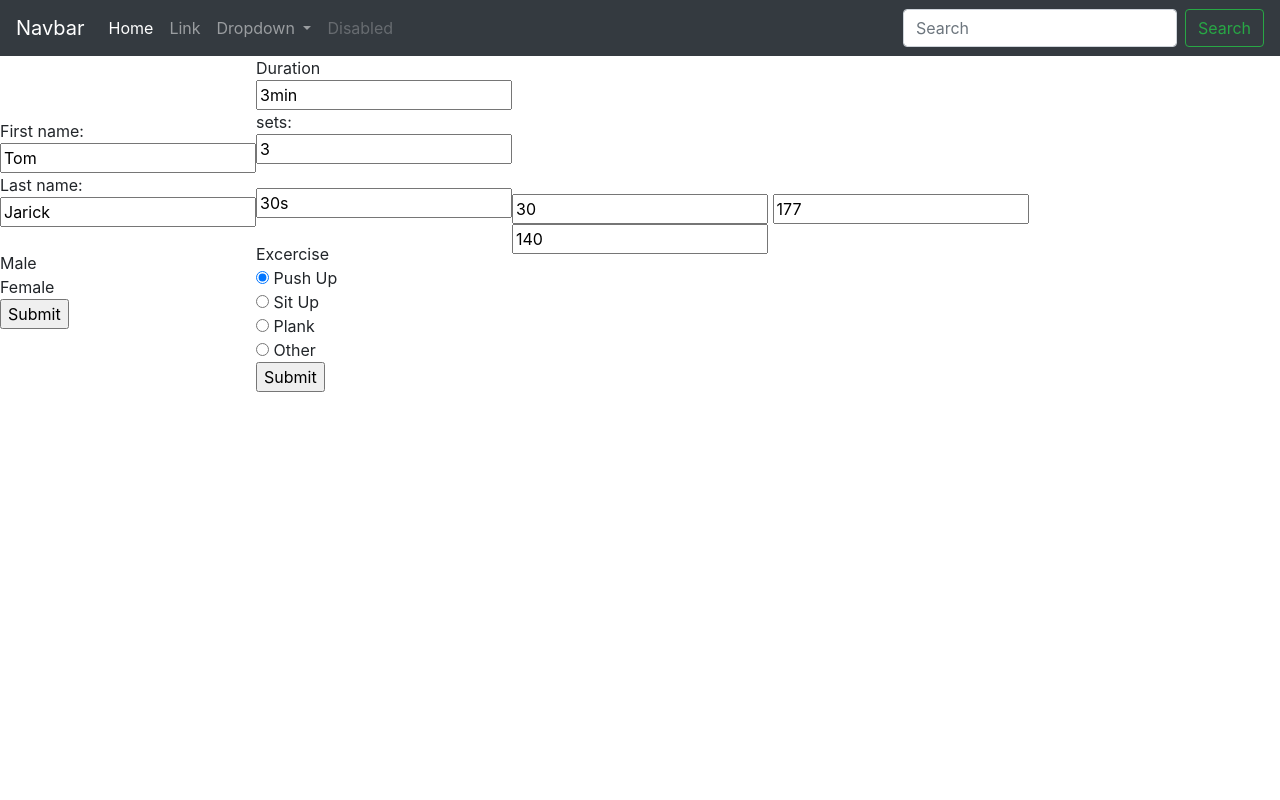
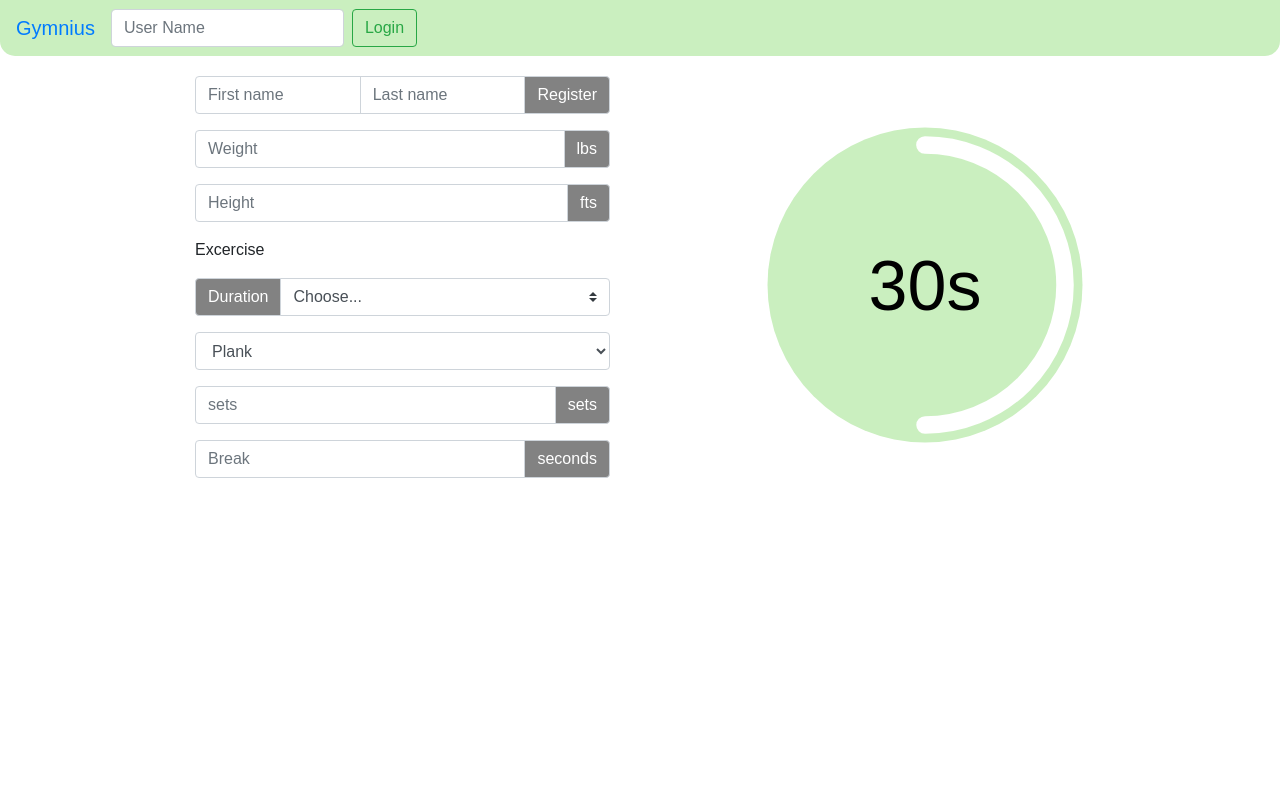
Before and after one commit to Tom-Jarick/gymius, a Django app: page / in a window 1280 px wide. Run offline with Django 3.2, Linux system fonts and the light colour scheme; some libraries are stand-ins or nearby versions.

Commit message:
justified layout style

```diff
--- a/gymnius/settings.py
+++ b/gymnius/settings.py
@@ -26,6 +26,7 @@ SECRET_KEY = '5+=w63m1_nq$v6*!7t!9hayxoxzu7%n72j&9ttd3dzrb^(l)qz'
 DEBUG = True
 
 ALLOWED_HOSTS = ['*']
+
 
 
 # Application definition
@@ -126,6 +127,7 @@ USE_TZ = True
 # Static files (CSS, JavaScript, Images)
 # https://docs.djangoproject.com/en/2.2/howto/static-files/
 
+
 STATIC_URL = '/static/'
 STATIC_ROOT = os.path.join(BASE_DIR,"static_in_env","static_root")
 STATICFILES_DIRS=(
--- a/static_in_pro/our_static/css/base.css
+++ b/static_in_pro/our_static/css/base.css
@@ -1,8 +1,46 @@
+
+:root {
+--white: rgba(239,251,235, 1);
+--darkgreen: rgba(0,149,0, 1);
+--lightgreen: rgb(202, 239, 191);
+--darkgrey: rgba(70,70,70, 1);
+--lightgrey: rgba(130,130,130, 1);
+}
+* {
+    box-sizing: border-box;
+  }
+body{
+    font-family: "Libre Baskerville",Arial,sans-serif;
+    background-color:var(white);
+
+    font-weight: 300;
+    margin: 0;
+    padding: 0;
+
+   }
 .basic-form{
     display: flex;
     justify-content: space-evenly;
     align-items: center;;
+    color: var(--lightgreen);
+
 }
 .hide{
     display:none
 }
+
+.nav-back{
+    background-color: var(--lightgreen);
+    color: var(--darkgrey);
+    border-radius: 0px 0px 15px 15px;
+
+}
+label.input-group-text,button.input-group-text,span.input-group-text{
+    background-color: var(--lightgrey);
+    color: white;
+}
+
+
+.content-box{
+   margin-top: 20px;
+}
--- /dev/null
+++ b/workouts/templates/graph.html
@@ -0,0 +1,2 @@
+{% block clock %}
+{% endblock %}
--- a/workouts/templates/workouts/base.html
+++ b/workouts/templates/workouts/base.html
@@ -1,7 +1,8 @@
 {% load staticfiles %}
 {% include 'workouts/source.html' %}
 {% include 'workouts/navBar.html' %}
-{% include 'workouts/clock.html' %}
+
+{% include 'workouts/graph.html' %}
 <!DOCTYPE html>
 <html lang="en" class="full-height">
 
@@ -15,13 +16,19 @@
 
 <body >
 
-{% block navBar %}
+{% block navBar%}
 {% endblock %}
+
 
 {% block content %}
 {% endblock %}
 
-{% block clock %}
+<!-- forms and input -->
+
+
+
+<!-- display historical data of user's excercise -->
+{% block graph %}
 {% endblock %}
 </body>
 
--- a/workouts/templates/workouts/clock.html
+++ /dev/null
@@ -1,3 +0,0 @@
-{% block clock%}
-
-{% endblock%}
--- a/workouts/templates/workouts/content.html
+++ b/workouts/templates/workouts/content.html
@@ -1,41 +1,95 @@
-{% extends 'workouts/base.html'%}
+{% include 'workouts/base.html'%}
 
 {% block content %}
+<div class="container content-box">
+  <div class="row justify-content-md-center">
+    <div class="col-5 align-self-center">
+      <div class="container ">
+        <div class="form-group input-group ">
+
+          <input type="text" placeholder="First name" aria-label="First name" class="form-control">
+          <input type="text" placeholder="Last name" aria-label="Last name" class="form-control">
+          <div class="input-group-append">
+            <button class="input-group-text">Register</button>
+          </div>
+
+        </div>
+        <div class="input-group form-group">
+          <input type="text" class="form-control" placeholder="Weight">
+          <div class="input-group-append">
+          <span class="input-group-text">lbs</span>
+          </div>
+        </div>
+        <div class="form-group input-group ">
+          <input type="text" class="form-control" placeholder="Height">
+          <div class="input-group-append ">
+          <span class="input-group-text">fts</span>
+          </div>
+        </div>
+      </div>
 
 
-<div class="basic-form">
-  <form>
-            First name:<br>
-            <input type="text" name="firstname" value="Tom"><br>
-            Last name:<br>
-            <input type="text" name="lastname" value="Jarick"><br><br>
+      <div class="container">
+        <p for="exampleFormControlSelect1">Excercise</p>
+        <div class=" form-group input-group">
+          <div class="input-group-prepend">
+            <label class="input-group-text" for="inputGroupSelect01">Duration</label>
+          </div>
+          <select class="custom-select" id="inputGroupSelect01">
+            <option selected>Choose...</option>
+            <option value="1">10 mins</option>
+            <option value="2">20 mins</option>
+            <option value="3">30 mins</option>
+          </select>
+        </div>
+        <div class="form-group">
 
-        <input class="hide" type="radio" name="gender" value="male" checked> Male<br>
-        <input class="hide" type="radio" name="gender" value="female"> Female<br>
+          <select class="form-control" id="exampleFormControlSelect1">
+            <option>Plank</option>
+            <option>PushUp</option>
+            <option>SitUp</option>
+            <option>4</option>
+            <option>5</option>
+          </select>
+        </div>
 
-        <input type="submit" value="Submit">
-      </form>
 
-<form>
-        Duration<br>
+        <div class="input-group form-group ">
+          <input type="text" class="form-control" placeholder="sets" aria-label="Dollar amount (with dot and two decimal places)">
+          <div class="input-group-append">
+            <span class="input-group-text">sets</span>
+          </div>
+        </div>
+        <div class="input-group form-group ">
+          <input type="text" class="form-control" placeholder="Break" aria-label="Dollar amount (with dot and two decimal places)">
+          <div class="input-group-append">
+            <span class="input-group-text">seconds</span>
+          </div>
+        </div>
+      </div>
 
-        <input type="text" name="Duration" value="3min"><br>
-        sets:<br>
-        <input type="text" name="sets" value="3"><br><br>
-        <input type="text" name="break" value="30s"><br><br>
-    Excercise<br>
-    <input type="radio" name="excercise" value="push up" checked> Push Up<br>
-    <input type="radio" name="excercise" value="female"> Sit Up<br>
-    <input type="radio" name="excercise" value="other"> Plank<br>
-    <input type="radio" name="excercise" value="other"> Other<br>
-    <input type="submit" value="Submit">
-  </form>
+    </div>
 
-  <form action="">
-    <input type="text" name="age" value="30">
-    <input type="text" name="height" value = "177">
-    <input type="text" name="weight" value ="140">
-  </form>
+    <div class="col-4 offset-md-1 align-self-center">
+
+      <svg viewbox="0 0 100 100">
+          <circle cx="50" cy="50" r="45" fill="#caefbf"/>
+          <path fill="none" stroke-linecap="round" stroke-width="5" stroke="#fff"
+                stroke-dasharray="125.6,125.6"
+                d="M50 10
+                   a 40 40 0 0 1 0 80
+                   a 40 40 0 0 1 0 -80"/>
+          <text x="50" y="50" text-anchor="middle" dy="7" font-size="20">30s</text>
+        </svg>
+
+  </div>
+  </div>
+
 </div>
 
+
+
+
+
+
 {% endblock%}
--- a/workouts/templates/workouts/navBar.html
+++ b/workouts/templates/workouts/navBar.html
@@ -1,38 +1,10 @@
 
 {% block navBar %}
-<nav class="navbar navbar-expand-lg navbar-dark bg-dark">
-  <a class="navbar-brand" href="#">Navbar</a>
-  <button class="navbar-toggler" type="button" data-toggle="collapse" data-target="#navbarSupportedContent" aria-controls="navbarSupportedContent" aria-expanded="false" aria-label="Toggle navigation">
-    <span class="navbar-toggler-icon"></span>
-  </button>
-
-  <div class="collapse navbar-collapse" id="navbarSupportedContent">
-    <ul class="navbar-nav mr-auto">
-      <li class="nav-item active">
-        <a class="nav-link" href="#">Home <span class="sr-only">(current)</span></a>
-      </li>
-      <li class="nav-item">
-        <a class="nav-link" href="#">Link</a>
-      </li>
-      <li class="nav-item dropdown">
-        <a class="nav-link dropdown-toggle" href="#" id="navbarDropdown" role="button" data-toggle="dropdown" aria-haspopup="true" aria-expanded="false">
-          Dropdown
-        </a>
-        <div class="dropdown-menu" aria-labelledby="navbarDropdown">
-          <a class="dropdown-item" href="#">Action</a>
-          <a class="dropdown-item" href="#">Another action</a>
-          <div class="dropdown-divider"></div>
-          <a class="dropdown-item" href="#">Something else here</a>
-        </div>
-      </li>
-      <li class="nav-item">
-        <a class="nav-link disabled" href="#" tabindex="-1" aria-disabled="true">Disabled</a>
-      </li>
-    </ul>
+<nav class="navbar navbar-expand-lg nav-back">
+  <a class="navbar-brand" href="#">Gymnius</a>
     <form class="form-inline my-2 my-lg-0">
-      <input class="form-control mr-sm-2" type="search" placeholder="Search" aria-label="Search">
-      <button class="btn btn-outline-success my-2 my-sm-0" type="submit">Search</button>
+      <input class="form-control mr-sm-2" type="search" placeholder="User Name" aria-label="Username">
+      <button class="btn btn-outline-success my-2 my-sm-0" type="submit">Login</button>
     </form>
-  </div>
 </nav>
   {% endblock %}
--- a/workouts/templates/workouts/source.html
+++ b/workouts/templates/workouts/source.html
@@ -4,10 +4,14 @@
   <meta name="viewport" content="width=device-width, initial-scale=1, shrink-to-fit=no">
   <meta http-equiv="x-ua-compatible" content="ie=edge">
   <title>Gymnius</title>
-  <!-- Font Awesome -->
+
+  <!-- Bootstrap core CSS -->
   <link rel="stylesheet" href="https://stackpath.bootstrapcdn.com/bootstrap/4.4.1/css/bootstrap.min.css" integrity="sha384-Vkoo8x4CGsO3+Hhxv8T/Q5PaXtkKtu6ug5TOeNV6gBiFeWPGFN9MuhOf23Q9Ifjh" crossorigin="anonymous">
-  <link rel="stylesheet" href="https://use.fontawesome.com/releases/v5.6.3/css/all.css">
-  <!-- Bootstrap core CSS -->
- <link rel='stylesheet' href='{% static "css/base.css" %}'/>
+
+ <link  rel="stylesheet" type="text/css" href='{% static "css/base.css" %}'>
+
+ <script src="https://code.jquery.com/jquery-3.4.1.slim.min.js" integrity="sha384-J6qa4849blE2+poT4WnyKhv5vZF5SrPo0iEjwBvKU7imGFAV0wwj1yYfoRSJoZ+n" crossorigin="anonymous"></script>
+ <script src="https://cdn.jsdelivr.net/npm/popper.js@1.16.0/dist/umd/popper.min.js" integrity="sha384-Q6E9RHvbIyZFJoft+2mJbHaEWldlvI9IOYy5n3zV9zzTtmI3UksdQRVvoxMfooAo" crossorigin="anonymous"></script>
+ <script src="https://stackpath.bootstrapcdn.com/bootstrap/4.4.1/js/bootstrap.min.js" integrity="sha384-wfSDF2E50Y2D1uUdj0O3uMBJnjuUD4Ih7YwaYd1iqfktj0Uod8GCExl3Og8ifwB6" crossorigin="anonymous"></script>
 
 {% endblock %}
```
Also changed, not shown: static_in_pro/our_static/js/clock.js (added, +8 -0 lines), workouts/admin.py (+7 -7 lines), static_in_pro/our_static/js/graph.js (added), workouts/migrations/0001_initial.py (added), workouts/templates/workouts/graph.html (added), 3 other files.
